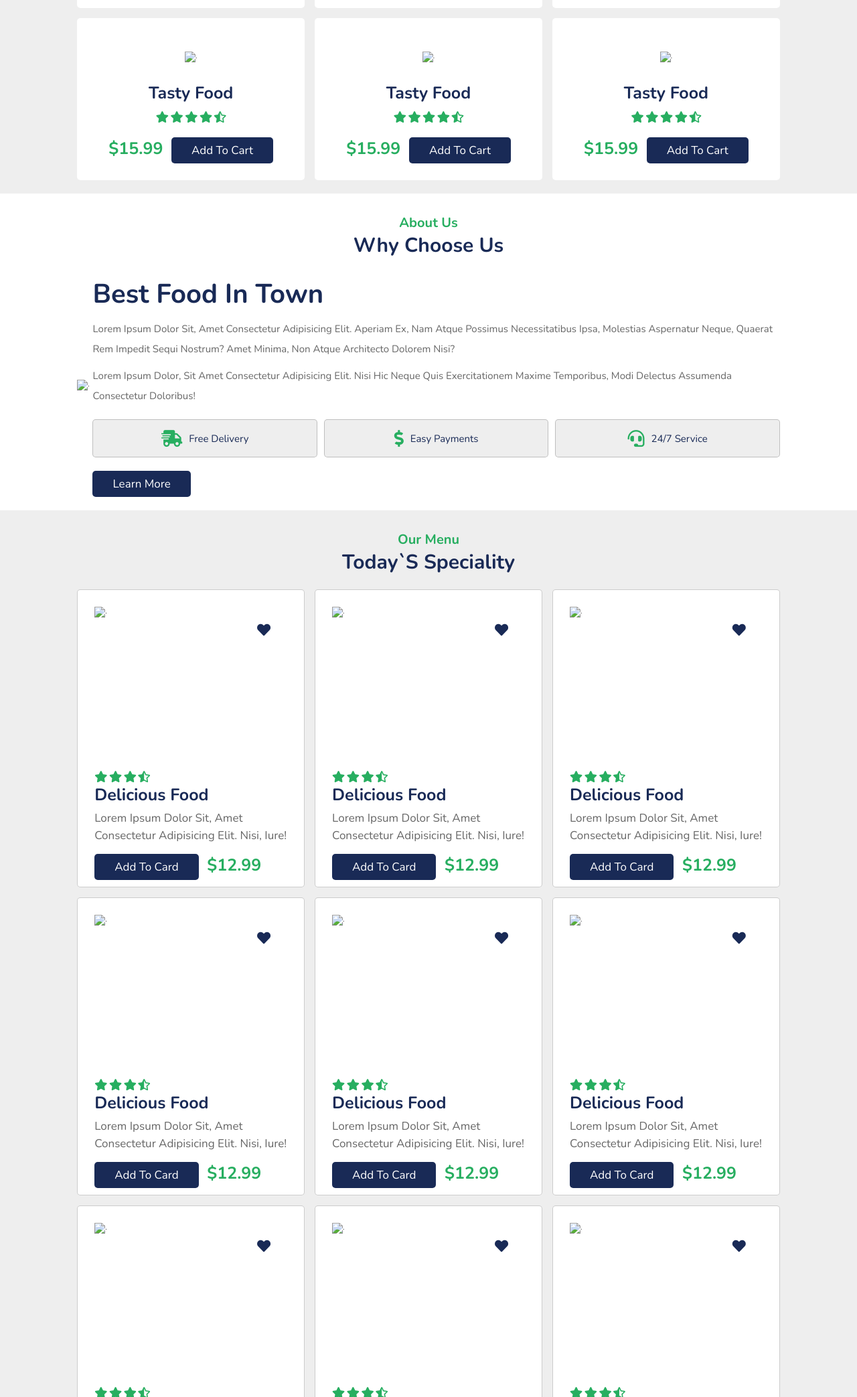
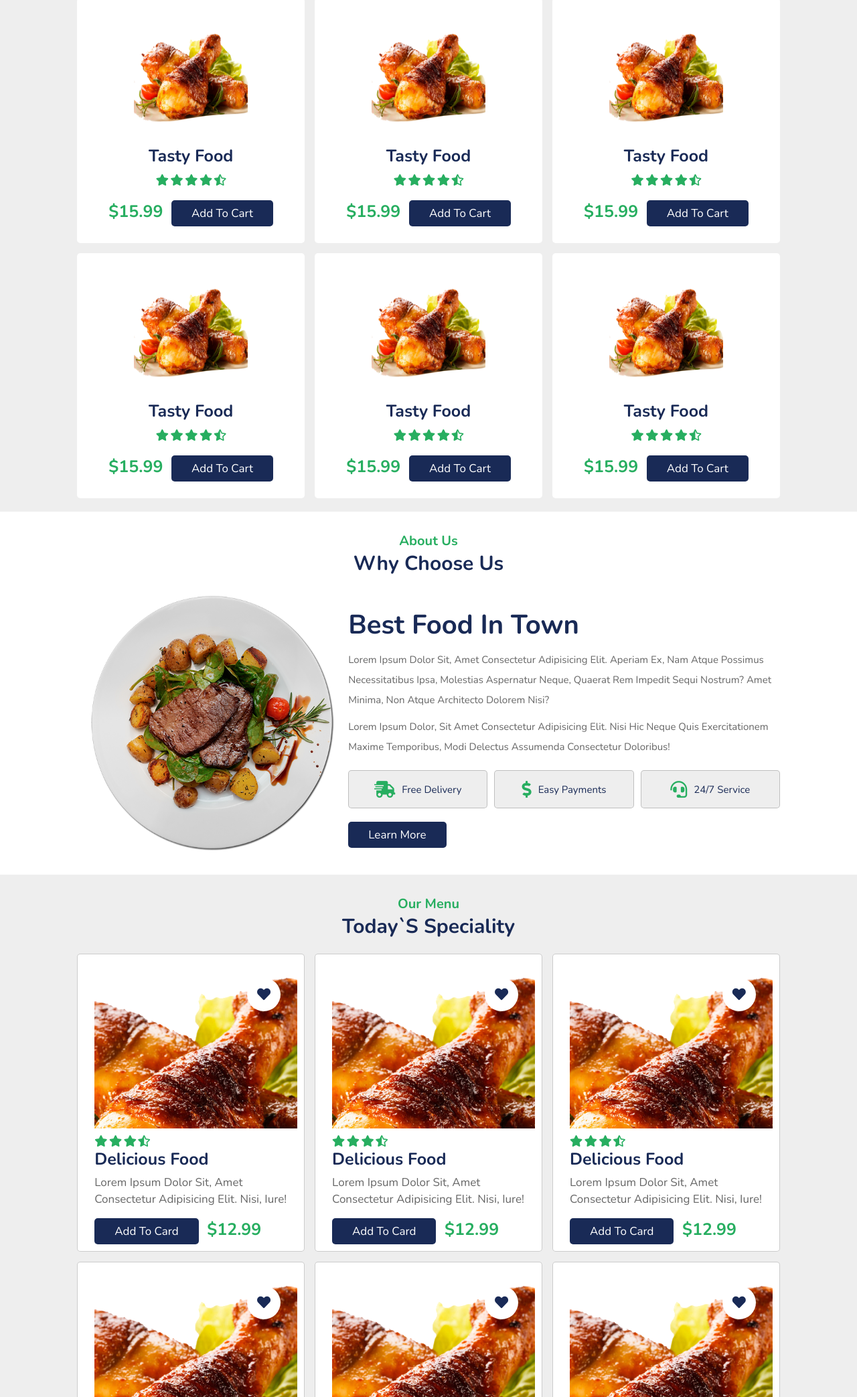
Before and after one commit to Jasur87/res, a plain HTML site: page index.html in a window 1280 px wide. Shown: the part 714-2800 px from the top of the page at 67% size. Drawn offline with nearby package versions, Linux system fonts and the light colour scheme.

Commit message:
Update index.html

```diff
--- a/index.html
+++ b/index.html
@@ -62,7 +62,7 @@
               <a href="#" class="btn">order now</a>
             </div>
             <div class="image">
-              <img src="/css/IMAGES/4-2-food-png.png" alt="." />
+              <img src="pic/4-2-food-png.png" alt="." />
             </div>
           </div>
           <div class="swiper-slide slide">
@@ -77,7 +77,7 @@
             </div>
             <div class="image">
               <img
-                src="/css/IMAGES/4-2-food-png.png"
+                src="pic/4-2-food-png.png"
                 alt="."
               />
             </div>
@@ -93,7 +93,7 @@
               <a href="#" class="btn">order now</a>
             </div>
             <div class="image">
-              <img src="/css/IMAGES/4-2-food-png.png" alt="." />
+              <img src="pic/4-2-food-png.png" alt="." />
             </div>
           </div>
         </div>
@@ -109,7 +109,7 @@
         <div class="box">
           <a href="#" class="fas fa-heart"></a>
           <a href="#" class="fas fa-eye"></a>
-          <img src="/css/IMAGES/22064-6-cooked-chicken-transparent-image.png" alt=".">
+          <img src="pic/22064-6-cooked-chicken-transparent-image.png" alt=".">
           <h3>tasty food</h3>
           <div class="stars">
           <i class="fas fa-star"></i>
@@ -124,7 +124,7 @@
         <div class="box">
           <a href="#" class="fas fa-heart"></a>
           <a href="#" class="fas fa-eye"></a>
-          <img src="/css/IMAGES/22064-6-cooked-chicken-transparent-image.png" alt=".">
+          <img src="pic/22064-6-cooked-chicken-transparent-image.png" alt=".">
           <h3>tasty food</h3>
           <div class="stars">
           <i class="fas fa-star"></i>
@@ -139,7 +139,7 @@
         <div class="box">
           <a href="#" class="fas fa-heart"></a>
           <a href="#" class="fas fa-eye"></a>
-          <img src="/css/IMAGES/22064-6-cooked-chicken-transparent-image.png" alt=".">
+          <img src="pic/22064-6-cooked-chicken-transparent-image.png" alt=".">
           <h3>tasty food</h3>
           <div class="stars">
           <i class="fas fa-star"></i>
@@ -154,7 +154,7 @@
         <div class="box">
           <a href="#" class="fas fa-heart"></a>
           <a href="#" class="fas fa-eye"></a>
-          <img src="/css/IMAGES/22064-6-cooked-chicken-transparent-image.png" alt=".">
+          <img src="pic/22064-6-cooked-chicken-transparent-image.png" alt=".">
           <h3>tasty food</h3>
           <div class="stars">
           <i class="fas fa-star"></i>
@@ -169,7 +169,7 @@
         <div class="box">
           <a href="#" class="fas fa-heart"></a>
           <a href="#" class="fas fa-eye"></a>
-          <img src="/css/IMAGES/22064-6-cooked-chicken-transparent-image.png" alt=".">
+          <img src="pic/22064-6-cooked-chicken-transparent-image.png" alt=".">
           <h3>tasty food</h3>
           <div class="stars">
           <i class="fas fa-star"></i>
@@ -184,7 +184,7 @@
         <div class="box">
           <a href="#" class="fas fa-heart"></a>
           <a href="#" class="fas fa-eye"></a>
-          <img src="/css/IMAGES/22064-6-cooked-chicken-transparent-image.png" alt=".">
+          <img src="pic/22064-6-cooked-chicken-transparent-image.png" alt=".">
           <h3>tasty food</h3>
           <div class="stars">
           <i class="fas fa-star"></i>
@@ -205,7 +205,7 @@
       <h1 class="heading">why choose us</h1>
       <div class="row">
         <div class="image">
-          <img src="/css/IMAGES/139065-food-plate-fish-free-download-png-hq.png" width="400px" height="400px" alt=".">
+          <img src="pic/139065-food-plate-fish-free-download-png-hq.png" width="400px" height="400px" alt=".">
         </div>
         <div class="content">
           <h3>best food in town</h3>
@@ -237,7 +237,7 @@
       <div class="box-container">
         <div class="box">
           <div class="image">
-            <img src="/css/IMAGES/22064-6-cooked-chicken-transparent-image.png" alt=".">
+            <img src="pic/22064-6-cooked-chicken-transparent-image.png" alt=".">
             <a href="#" class="fas fa-heart"></a>
           </div>
           <div class="content">
@@ -255,7 +255,7 @@
         </div>
         <div class="box">
           <div class="image">
-            <img src="/css/IMAGES/22064-6-cooked-chicken-transparent-image.png" alt=".">
+            <img src="pic/22064-6-cooked-chicken-transparent-image.png" alt=".">
             <a href="#" class="fas fa-heart"></a>
           </div>
           <div class="content">
@@ -273,7 +273,7 @@
         </div>
         <div class="box">
           <div class="image">
-            <img src="/css/IMAGES/22064-6-cooked-chicken-transparent-image.png" alt=".">
+            <img src="pic/22064-6-cooked-chicken-transparent-image.png" alt=".">
             <a href="#" class="fas fa-heart"></a>
           </div>
           <div class="content">
@@ -291,7 +291,7 @@
         </div>
         <div class="box">
           <div class="image">
-            <img src="/css/IMAGES/22064-6-cooked-chicken-transparent-image.png" alt=".">
+            <img src="pic/22064-6-cooked-chicken-transparent-image.png" alt=".">
             <a href="#" class="fas fa-heart"></a>
           </div>
           <div class="content">
@@ -309,7 +309,7 @@
         </div>
         <div class="box">
           <div class="image">
-            <img src="/css/IMAGES/22064-6-cooked-chicken-transparent-image.png" alt=".">
+            <img src="pic/22064-6-cooked-chicken-transparent-image.png" alt=".">
             <a href="#" class="fas fa-heart"></a>
           </div>
           <div class="content">
@@ -327,7 +327,7 @@
         </div>
         <div class="box">
           <div class="image">
-            <img src="/css/IMAGES/22064-6-cooked-chicken-transparent-image.png" alt=".">
+            <img src="pic/22064-6-cooked-chicken-transparent-image.png" alt=".">
             <a href="#" class="fas fa-heart"></a>
           </div>
           <div class="content">
@@ -345,7 +345,7 @@
         </div>
         <div class="box">
           <div class="image">
-            <img src="/css/IMAGES/22064-6-cooked-chicken-transparent-image.png" alt=".">
+            <img src="pic/22064-6-cooked-chicken-transparent-image.png" alt=".">
             <a href="#" class="fas fa-heart"></a>
           </div>
           <div class="content">
@@ -363,7 +363,7 @@
         </div>
         <div class="box">
           <div class="image">
-            <img src="/css/IMAGES/22064-6-cooked-chicken-transparent-image.png" alt=".">
+            <img src="pic/22064-6-cooked-chicken-transparent-image.png" alt=".">
             <a href="#" class="fas fa-heart"></a>
           </div>
           <div class="content">
@@ -381,7 +381,7 @@
         </div>
         <div class="box">
           <div class="image">
-            <img src="/css/IMAGES/22064-6-cooked-chicken-transparent-image.png" alt=".">
+            <img src="pic/22064-6-cooked-chicken-transparent-image.png" alt=".">
             <a href="#" class="fas fa-heart"></a>
           </div>
           <div class="content">
@@ -425,7 +425,7 @@
           <div class="swiper-slide slide">
             <i class="fas fa-quote-right"></i>
             <div class="user">
-              <img src="/css/IMAGES/js.jpg" alt=".">
+              <img src="pic/js.jpg" alt=".">
               <div class="user-info">
                 <h3>jasur</h3>
                 <div class="stars">
@@ -441,7 +441,7 @@
           <div class="swiper-slide slide">
             <i class="fas fa-quote-right"></i>
             <div class="user">
-              <img src="/css/IMAGES/js.jpg" alt=".">
+              <img src="pic/js.jpg" alt=".">
               <div class="user-info">
                 <h3>jasur</h3>
                 <div class="stars">
@@ -457,7 +457,7 @@
           <div class="swiper-slide slide">
             <i class="fas fa-quote-right"></i>
             <div class="user">
-              <img src="/css/IMAGES/js.jpg" alt=".">
+              <img src="pic/js.jpg" alt=".">
               <div class="user-info">
                 <h3>jasur</h3>
                 <div class="stars">
```
